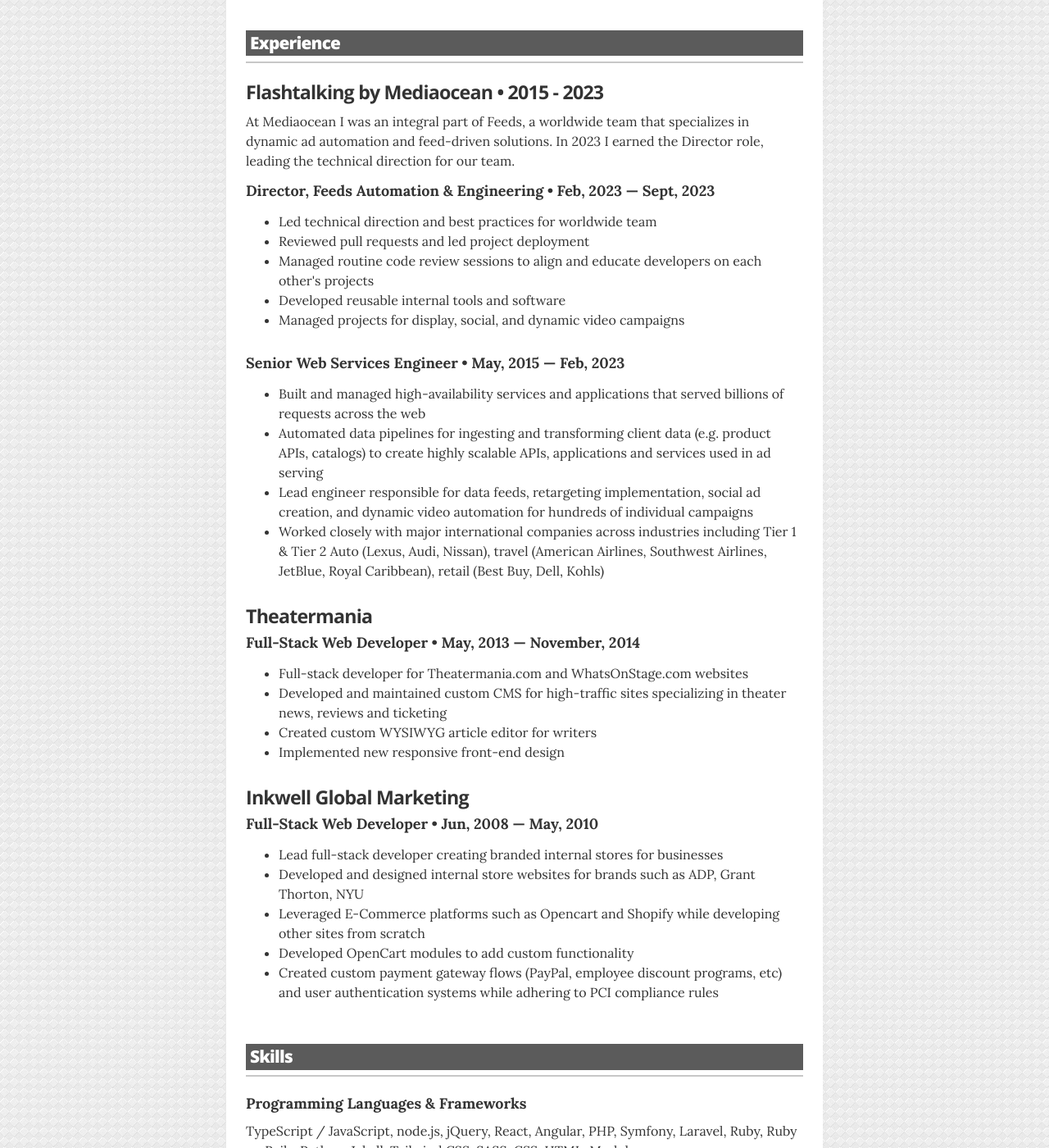
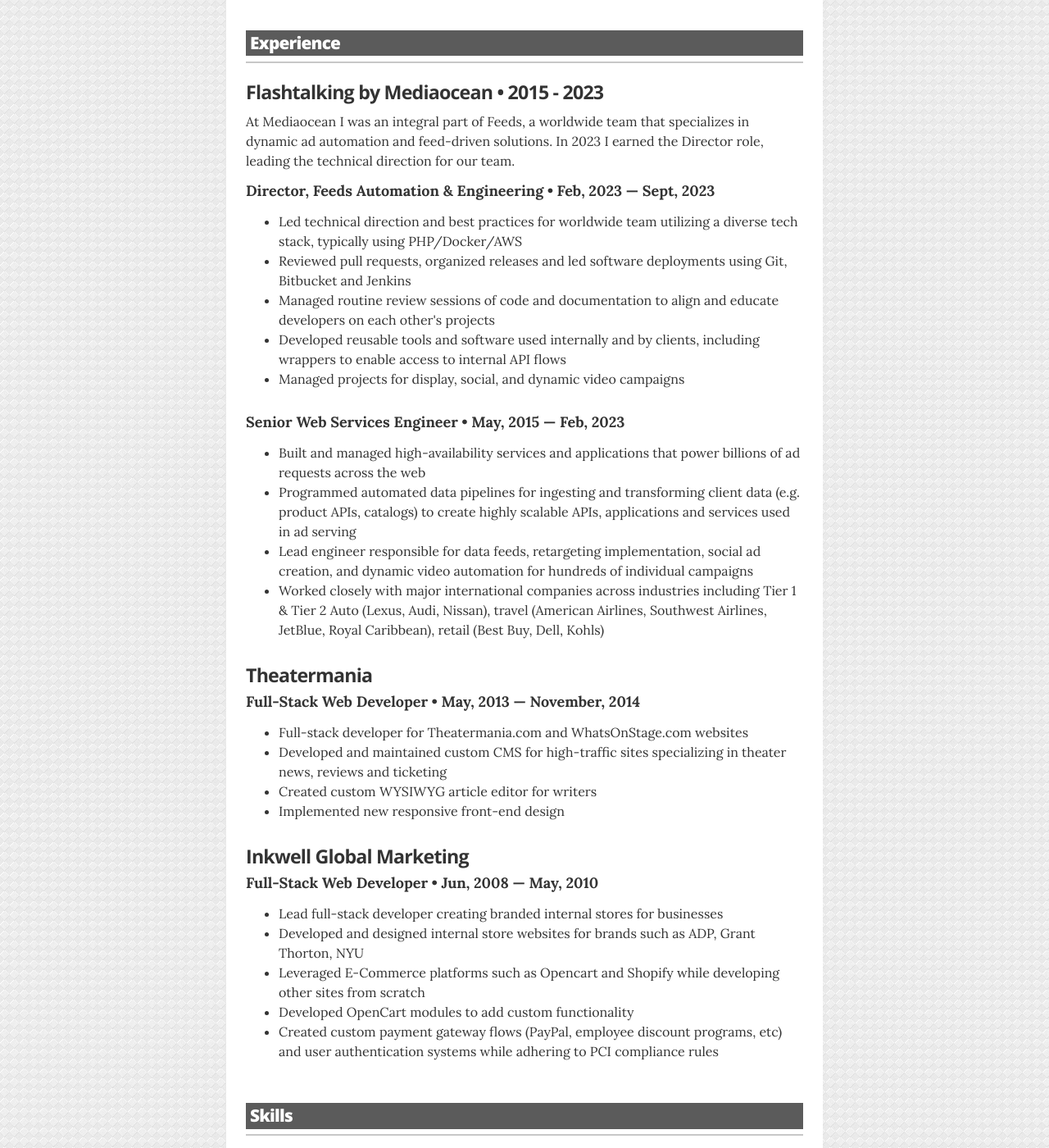
Before and after one commit to bsullivan-io/bsullivan.io, a Jekyll site: the page built from index.html, in a window 1280 px wide and 1400 px high, scrolled down 473 px. Shown: the whole window at 82% size. Built offline with Jekyll 4.4.1, drawn with Linux system fonts in a browser that asks for light colours; some of the changed text lies outside the part shown.

Commit message:
port resume

```diff
--- a/_data/experience.yml
+++ b/_data/experience.yml
@@ -4,13 +4,13 @@
   position: Director, Feeds Automation & Engineering
   duration: Feb, 2023 &mdash; Sept, 2023
   para: At Mediaocean I was an integral part of Feeds, a worldwide team that specializes in dynamic ad automation and feed-driven solutions. In 2023 I earned the Director role, leading the technical direction for our team.
-  summary: <ul class='resume-item-list'><li>Led technical direction and best practices for worldwide team</li><li>Reviewed pull requests and led project deployment</li><li>Managed routine code review sessions to align and educate developers on each other's projects</li><li>Developed reusable internal tools and software</li><li>Managed projects for display, social, and dynamic video campaigns</li></ul>
+  summary: <ul class='resume-item-list'><li>Led technical direction and best practices for worldwide team utilizing a diverse tech stack, typically using PHP/Docker/AWS</li><li>Reviewed pull requests, organized releases and led software deployments using Git, Bitbucket and Jenkins</li><li>Managed routine review sessions of code and documentation to align and educate developers on each other's projects</li><li>Developed reusable tools and software used internally and by clients, including wrappers to enable access to internal API flows</li><li>Managed projects for display, social, and dynamic video campaigns</li></ul>
 
 # Web Services Engineer
 - company:
   position: Senior Web Services Engineer
   duration:  May, 2015 &mdash; Feb, 2023
-  summary: <ul class='resume-item-list'><li>Built and managed high-availability services and applications that served billions of requests across the web</li><li>Automated data pipelines for ingesting and transforming client data (e.g. product APIs, catalogs) to create highly scalable APIs, applications and services used in ad serving</li><li>Lead engineer responsible for data feeds, retargeting implementation, social ad creation, and dynamic video automation for hundreds of individual campaigns</li><li>Worked closely with major international companies across industries including Tier 1 & Tier 2 Auto (Lexus, Audi, Nissan), travel (American Airlines, Southwest Airlines, JetBlue, Royal Caribbean), retail (Best Buy, Dell, Kohls)</li></ul>
+  summary: <ul class='resume-item-list'><li>Built and managed high-availability services and applications that power billions of ad requests across the web</li><li>Programmed automated data pipelines for ingesting and transforming client data (e.g. product APIs, catalogs) to create highly scalable APIs, applications and services used in ad serving</li><li>Lead engineer responsible for data feeds, retargeting implementation, social ad creation, and dynamic video automation for hundreds of individual campaigns</li><li>Worked closely with major international companies across industries including Tier 1 & Tier 2 Auto (Lexus, Audi, Nissan), travel (American Airlines, Southwest Airlines, JetBlue, Royal Caribbean), retail (Best Buy, Dell, Kohls)</li></ul>
 
 # Full-Stack Web Developer
 - company: Theatermania
--- a/_data/skills.yml
+++ b/_data/skills.yml
@@ -1,12 +1,12 @@
 # Skills
 # Programming languages & Frameworks
 - skill: Programming Languages & Frameworks
-  description: TypeScript / JavaScript, node.js, jQuery, React, Angular, PHP, Symfony, Laravel, Ruby, Ruby on Rails, Python, Jekyll, Tailwind CSS, SASS, CSS, HTML, Markdown
+  description: TypeScript / JavaScript, node.js, jQuery, React, Redux, Angular, PHP, Symfony, Laravel, Ruby, Ruby on Rails, Python, Jekyll, Tailwind CSS, SASS, CSS, HTML, Markdown
 
 # Platforms & Systems
 - skill: Platforms & Systems
-  description: AWS, DynamoDB, mongoDB, mySQL, Git, GitHub, Docker, Jenkins, Bash, Grafana, Jira, Facebook Business Manager, Opal, Google Cloud, WordPress
+  description: AWS, DynamoDB, mongoDB, mySQL, postgreSQL, Cypress, Render, Git, GitHub, Docker, Jenkins, Bash, Grafana, Jira, Facebook Business Manager, Opal, Google Cloud, WordPress
 
 # Applications
 - skill: Design Proficiencies
-  description: REST applications, micro services, data parsers, content management systems, large-scale data ingestion & retrieval
+  description: REST applications, micro services, data parsers, content management systems, large-scale data ingestion & retrieval, full-stack development
```
